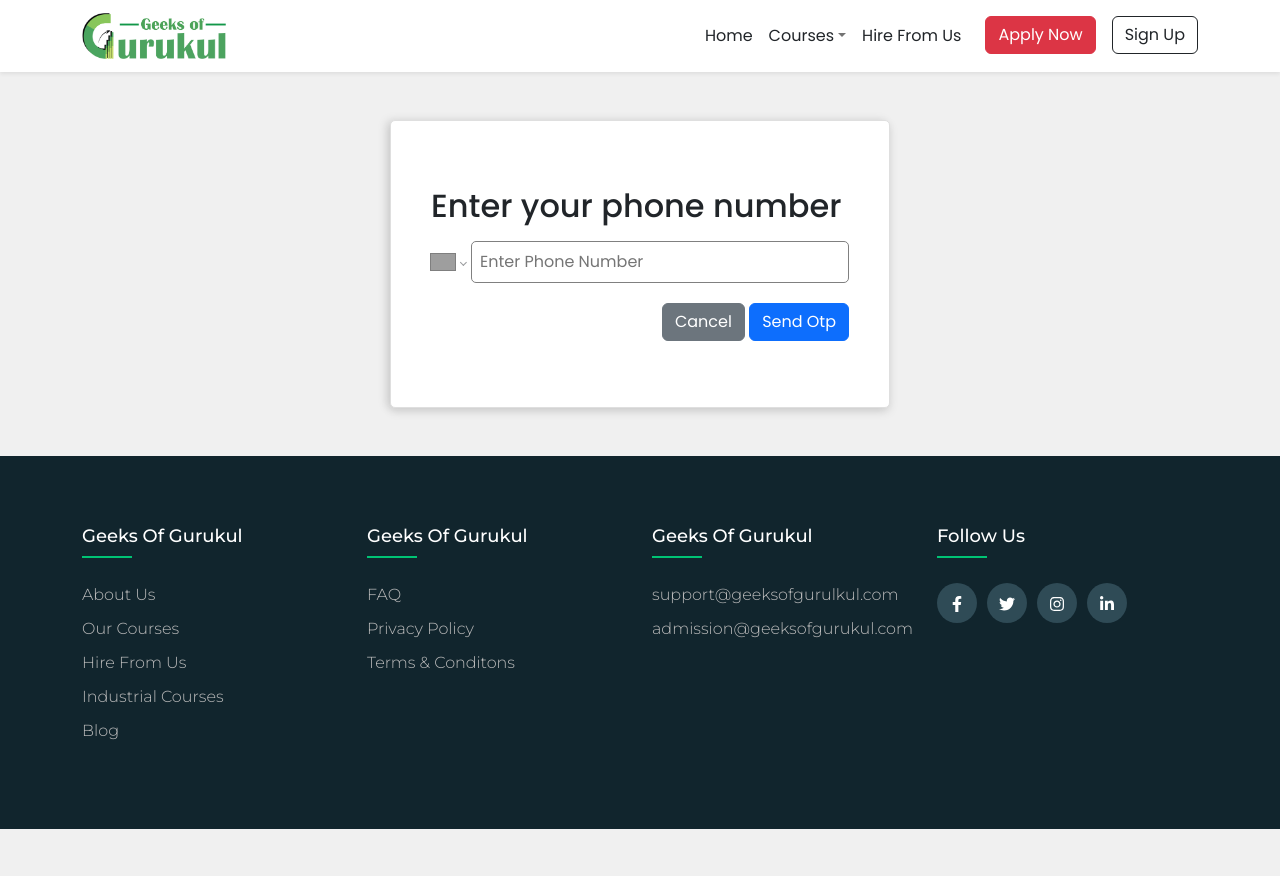
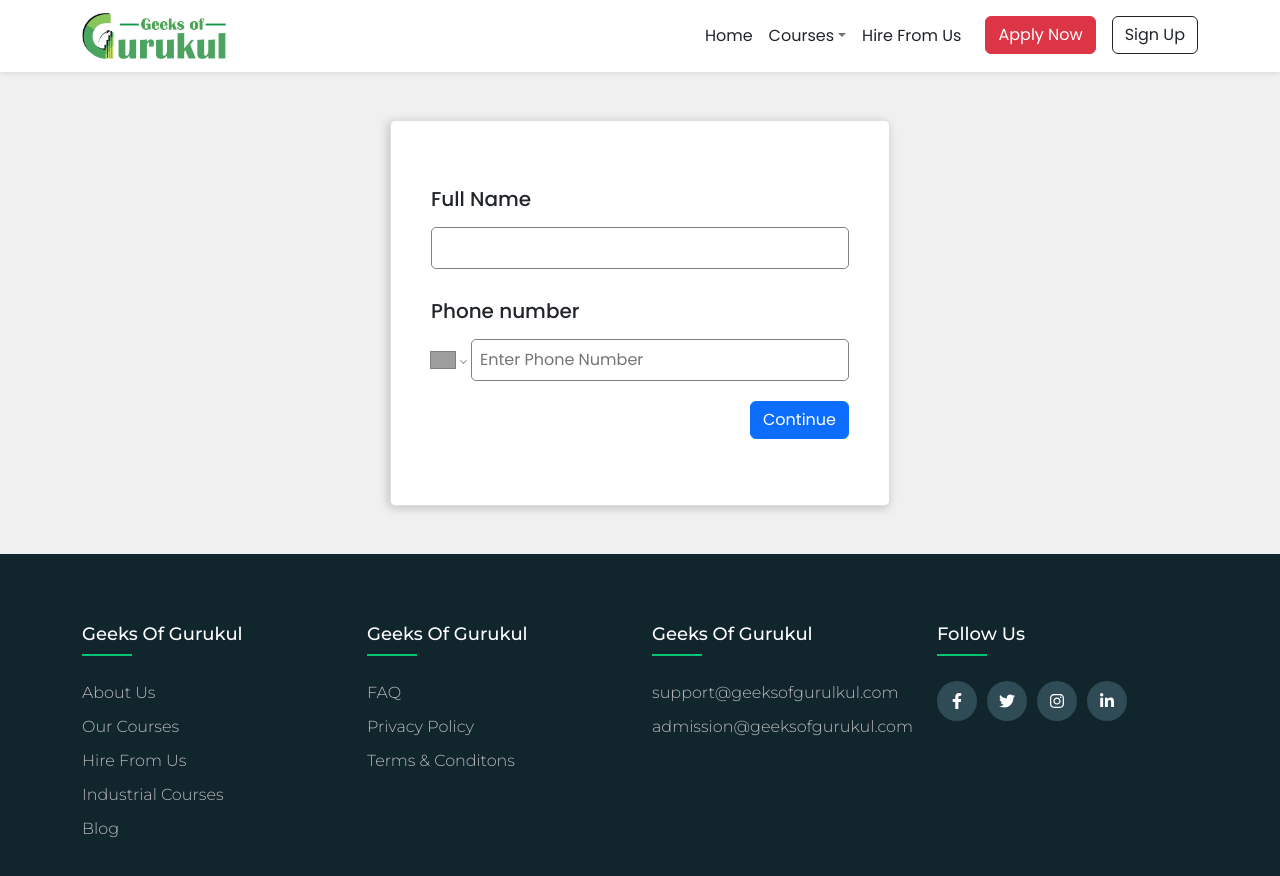
Before and after one commit to KhalidMimMuzahid/gog-main-react-app-client-side, a React (Create React App) app: page /login/phone-sign-up in a window 1280 px wide. Shown: the top 876 px of the page. Before the commit the page ends 829 px from the top, so only its background shows below. Built offline with nearby package versions, Linux system fonts and the light colour scheme; no server answers; grey boxes are pictures that could not be loaded.

Commit message:
Sign up folw updated

```diff
--- /dev/null
+++ b/src/components/shared/autoNameFill/AutoNameFill.jsx
@@ -0,0 +1,116 @@
+import React from 'react';
+import { useContext } from 'react';
+import { useState } from 'react';
+import { useForm } from 'react-hook-form';
+import { Link, useLocation, useNavigate } from 'react-router-dom';
+import { AuthContext } from '../../../context/AuthProvider';
+import { toast } from 'react-hot-toast';
+import Loading from '../Loading/Loading';
+
+const AutoNameFill = () => {
+
+    const {user} = useContext(AuthContext);
+
+    const location = useLocation();
+    const navigate = useNavigate();
+
+    const from = location.state?.from?.pathname || "/";
+
+    // loading
+    const [loading, setLoading] = useState(false)
+
+    const { register, handleSubmit, formState: { errors } } = useForm(); // ract hook from
+    const [signUpError, setSignUPError] = useState('')
+
+
+
+    const handleSignUp = (data) => {
+        //console.log(data);
+        setSignUPError('');
+
+        const name = data.name;
+        const email = user?.email;
+
+        console.log("name: ", name);
+
+        const usersInfo = {
+            name, email
+        }
+
+        // fetch user post
+        fetch('http://localhost:5000/usersname', {
+            method: 'PUT',
+            headers: {
+                'content-type': 'application/json',
+            },
+            body: JSON.stringify(usersInfo)
+        })
+            .then(res => res.json())
+            .then(data => {
+                if (data.success) {
+                    toast.success('Successfully ')
+                    setLoading(false)
+                    console.log("Data ------", )
+                    navigate("/signup/phone-sign-up");
+                }
+            })
+            .catch(error => {
+                toast.error(error.message)
+                setLoading(false)
+            })
+    }
+
+
+    if (loading) {
+        return <Loading></Loading>
+    }
+
+
+
+
+
+
+    return (
+        <div className='sing-up'>
+
+        <div className="mt-4 mb-5 ">
+        <div className="form-class ">
+          <div className="col-md-12">
+            <div className="new-login-from">
+            <p style={{marginBottom:"15px"}}>Your Name</p>
+              <div className="google-sing-in">
+
+                <form onSubmit={handleSubmit(handleSignUp)}>
+                  <div className="from-box-sing">
+
+                    <div className="from-box-input">
+                      <input type="text"
+                      name="name"
+                      defaultValue={user?.displayName}
+                      {...register("name", {
+
+                      })}
+                    />
+                    </div>
+                    {errors.name && (
+                      <p className="text-red-500">{errors.name.message}</p>
+                    )}
+
+                    <div className="sing-up-submit">
+                        <button style={{marginTop:"2px"}} type="submit">Submit</button>
+                    </div>
+                    {signUpError && <p className="text-red-500-pass">{signUpError}</p>}
+
+                    <Link to='/login'><p className=' form-text'>Get Back to Login</p></Link>
+                  </div>
+                </form>
+              </div>
+            </div>
+          </div>
+        </div>
+        </div>
+      </div>
+    );
+};
+
+export default AutoNameFill;
--- a/src/components/shared/phoneSignUp/PhoneSignUp.css
+++ b/src/components/shared/phoneSignUp/PhoneSignUp.css
@@ -4,6 +4,20 @@
     border-radius: 10px;
 
   }
+
+  .single-from-admissionPhone.ma-btt {
+    margin-bottom: 30px;
+}
+
+.single-from-admissionPhone > input {
+  flex: 1 1;
+  min-width: 0;
+  border: 1px solid gray;
+  padding: 8px;
+  border-radius: 5px;
+  width: 100%;
+  /* text-align: center; */
+}
 
   .new-login-from-phone {
     width: 500px;
--- a/src/components/shared/phoneSignUp/PhoneSignUp.jsx
+++ b/src/components/shared/phoneSignUp/PhoneSignUp.jsx
@@ -8,6 +8,7 @@ import { useContext } from "react";
 import { AuthContext } from "../../../context/AuthProvider";
 import "./PhoneSignUp.css";
 import { toast } from "react-hot-toast";
+import Loading from "../Loading/Loading";
 
 const PhoneSignUp = () => {
   const [error, setError] = useState("");
@@ -22,12 +23,50 @@ const PhoneSignUp = () => {
   const from = location.state?.from?.pathname || "/";
 
   const [numberUser, setNumberUser] = useState("");
+  // loading
+  const [loadingState, setLoadingState] = useState(false)
 
   const getOtp = async (e) => {
     e.preventDefault();
-    console.log(number);
+    const name = e.target.name.value;
+    //console.log(number, name);
     setNumberUser(number);
     setError("");
+
+    // those for the user namae update
+    const email = user?.email;
+    const usersInfo = {
+      name, email
+    }
+    // fetch user for the upade his name
+    fetch('http://localhost:5000/usersname', {
+      method: 'PUT',
+      headers: {
+          'content-type': 'application/json',
+      },
+      body: JSON.stringify(usersInfo)
+      })
+      .then(res => res.json())
+      .then(data => {
+          if (data.success) {
+              //toast.success('Successfully ')
+              setLoadingState(false)
+              //console.log("Data ------", )
+              //navigate("/signup/phone-sign-up");
+          }
+      })
+      .catch(error => {
+          toast.error(error.message)
+          setLoadingState(false)
+      })
+
+      if(loadingState) {
+        return <Loading></Loading>
+      }
+
+
+
+
     if (number === "" || number === undefined)
       return setError("Please enter a valid phone number!");
 
@@ -42,8 +81,9 @@ const PhoneSignUp = () => {
       .then((data) => {
         console.log("data: ",data)
         if (data?.user?.phone) {
-          console.log("Phone number: ", data.phone);
-         setError("Phone number is alredy exist, Please go back to log in.");
+          //console.log("Phone number: ", data.phone);
+         toast.success("Verified.");
+         navigate("/admissionForm");
          return
         } else {
           console.log("else optn opt")
@@ -53,7 +93,7 @@ const PhoneSignUp = () => {
               const response = await setUpRecaptha(number);
               setResult(response);
               setFlag(true);
-              console.log("This is the second of opt");
+              //console.log("This is the second of opt");
             } catch (err) {
               setError(err.message);
             }
@@ -104,7 +144,7 @@ const PhoneSignUp = () => {
         //console.log("save user", data);
         toast.success("Verification successful.");
         setLoading(false);
-        navigate(from, { replace: true });
+        navigate("/admissionForm");
       });
   };
 
@@ -114,7 +154,11 @@ const PhoneSignUp = () => {
         <div className="box  new-login-from-phone">
           {error && <Alert variant="danger">{error}</Alert>}
           <Form onSubmit={getOtp} style={{ display: !flag ? "block" : "none" }}>
-            <h2 className="mb-3">Enter your phone number</h2>
+            <div className="single-from-admissionPhone ma-btt">
+                <h5 className="mb-3">Full Name</h5>
+                <input type="text" required name="name" defaultValue={user?.displayName} />
+            </div>
+            <h5 className="mb-3">Phone number</h5>
             <Form.Group className="mb-3" controlId="formBasicEmail">
               <PhoneInput
                 defaultCountry="IN"
@@ -125,12 +169,12 @@ const PhoneSignUp = () => {
               <div id="recaptcha-container"></div>
             </Form.Group>
             <div className="button-right">
-              <Link to="/signup">
+              {/* <Link to="/signup">
                 <Button variant="secondary">Cancel</Button>
-              </Link>
+              </Link> */}
               &nbsp;
               <Button type="submit" variant="primary">
-                Send Otp
+              Continue
               </Button>
             </div>
           </Form>
--- a/src/components/shared/signUp/SignUp.jsx
+++ b/src/components/shared/signUp/SignUp.jsx
@@ -54,6 +54,7 @@ const SignUp = () => {
             //saveUser(data.name, data.email, data.phone);
             setLoading(false)
     navigate("/signup/phone-sign-up");
+    //navigate("/signup/auto-name-fill");
           })
           .catch((err) => console.log(err));
       })
@@ -73,25 +74,26 @@ const SignUp = () => {
         //toast.success("Google verified");
         setLoading(false)
         navigate("/signup/phone-sign-up");
+        //navigate("/signup/auto-name-fill");
         //navigate(from, { replace: true });
       })
       .catch((error) => console.error(error));
   };
 
-  // for GitHub signin
-  const handlegitHubSignin = () =>{
-    gitHubSignin()
-    .then((result) => {
-      const user = result.user;
-      //console.log("GitHub User ", user);
-      //saveUser(user.displayName, user.email);
-      //toast.success("Successfully logged in");
-      setLoading(false)
-      navigate("/signup/phone-sign-up");
-      //navigate(from, { replace: true });
-    })
-    .catch((error) => console.error(error));
-  }
+  // // for GitHub signin
+  // const handlegitHubSignin = () =>{
+  //   gitHubSignin()
+  //   .then((result) => {
+  //     const user = result.user;
+  //     //console.log("GitHub User ", user);
+  //     //saveUser(user.displayName, user.email);
+  //     //toast.success("Successfully logged in");
+  //     setLoading(false)
+  //     navigate("/signup/phone-sign-up");
+  //     //navigate(from, { replace: true });
+  //   })
+  //   .catch((error) => console.error(error));
+  // }
 
   // for facebook signin
   const handleFaceboolSignin = () =>{
@@ -103,6 +105,7 @@ const SignUp = () => {
       //toast.success("Successfully logged in");
       setLoading(false)
       navigate("/signup/phone-sign-up");
+      //navigate("/signup/auto-name-fill");
       //navigate(from, { replace: true });
     })
     .catch((error) => console.error(error));
--- a/src/routes/Routes.jsx
+++ b/src/routes/Routes.jsx
@@ -26,6 +26,7 @@ import PrivateRoute from "./PrivateRoute";
 import Admin from "../pages/Admin/Admin";
 import AdminRoute from "./AdminRoute";
 import PhoneSignUp from "../components/shared/phoneSignUp/PhoneSignUp";
+import AutoNameFill from "../components/shared/autoNameFill/AutoNameFill";
 
 
 export const router = createBrowserRouter([
@@ -49,6 +50,10 @@ export const router = createBrowserRouter([
             {
                 path: '/login/phone-sign-up',
                 element: <PhoneSignUp/>
+            },
+            {
+                path: '/signup/auto-name-fill',
+                element: <AutoNameFill/>
             },
             {
                 path: '/forget-pass',
```
